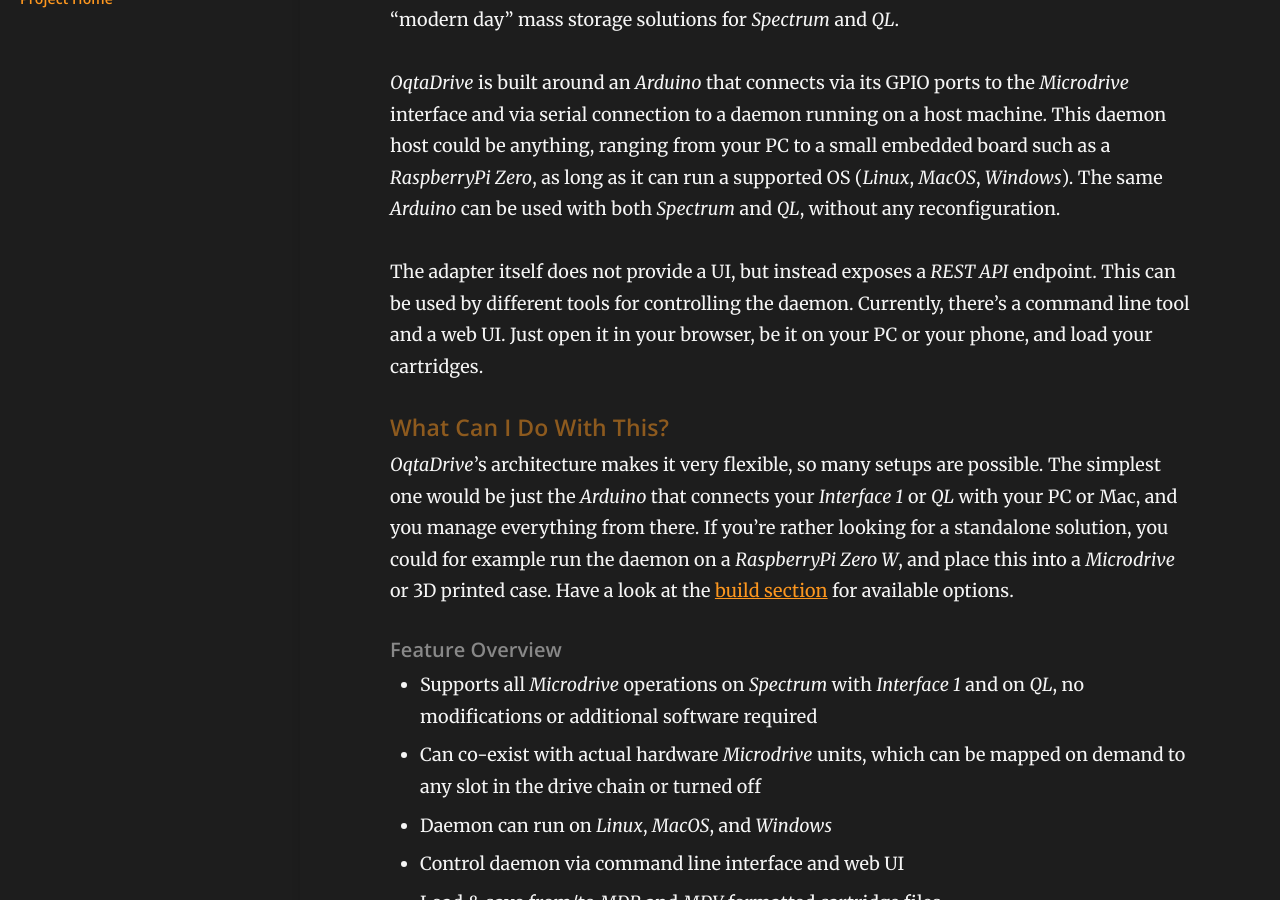
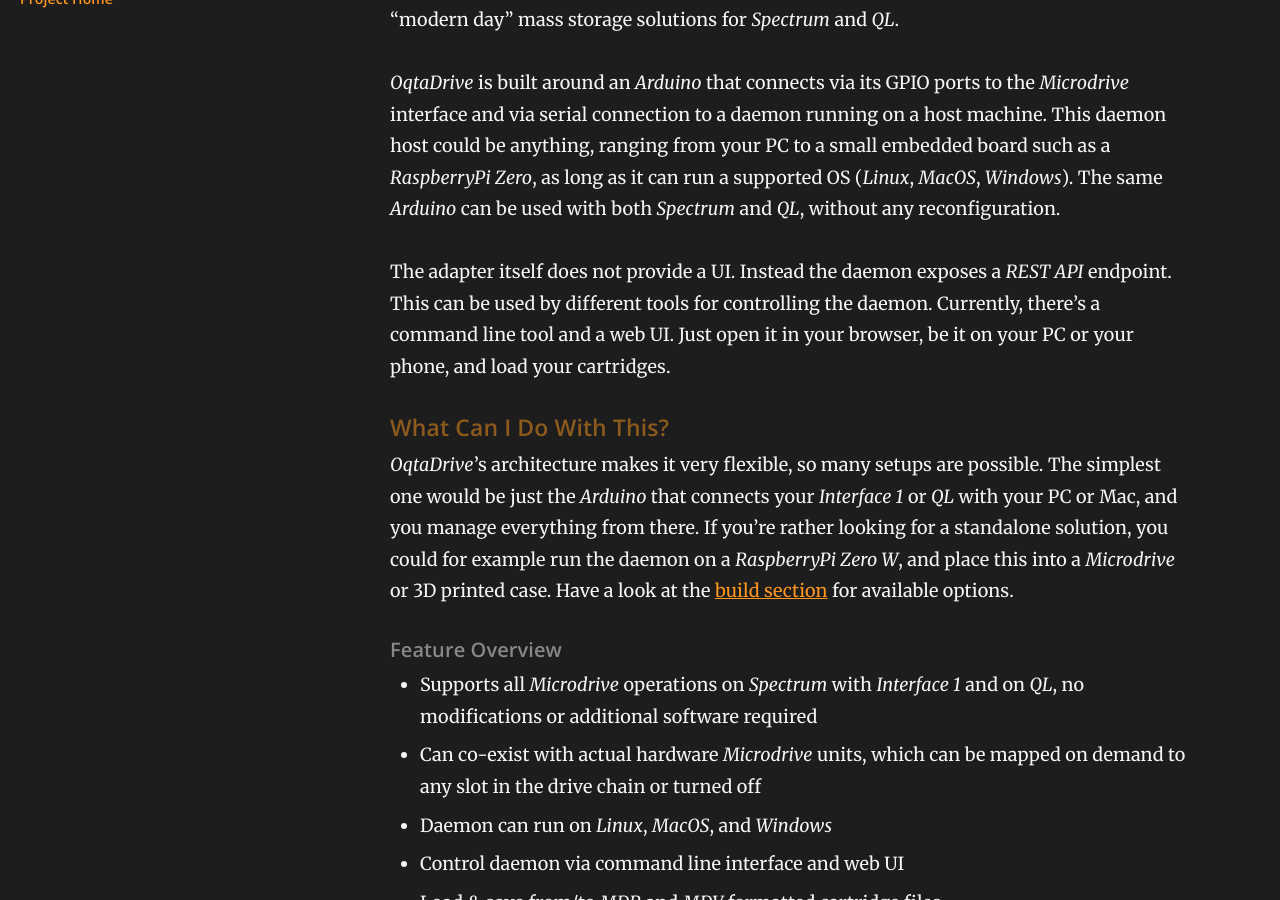
Before and after one commit to xelalexv/oqtadocs, a Jekyll site: the page built from _docs/01.overview/features.md, in a window 1280 px wide and 900 px high, scrolled down 764 px. Built offline with Jekyll 4.4.1, drawn with Linux system fonts in a browser that asks for light colours.

Commit message:
corrections

```diff
--- a/_docs/01.overview/features.md
+++ b/_docs/01.overview/features.md
@@ -11,7 +11,7 @@
 
 *OqtaDrive* is built around an *Arduino* that connects via its GPIO ports to the *Microdrive* interface and via serial connection to a daemon running on a host machine. This daemon host could be anything, ranging from your PC to a small embedded board such as a *RaspberryPi Zero*, as long as it can run a supported OS (*Linux*, *MacOS*, *Windows*). The same *Arduino* can be used with both *Spectrum* and *QL*, without any reconfiguration.
 
-The adapter itself does not provide a UI, but instead exposes a *REST API* endpoint. This can be used by different tools for controlling the daemon. Currently, there's a command line tool and a web UI. Just open it in your browser, be it on your PC or your phone, and load your cartridges.
+The adapter itself does not provide a UI. Instead the daemon exposes a *REST API* endpoint. This can be used by different tools for controlling the daemon. Currently, there's a command line tool and a web UI. Just open it in your browser, be it on your PC or your phone, and load your cartridges.
 
 #### What Can I Do With This?
 *OqtaDrive*'s architecture makes it very flexible, so many setups are possible. The simplest one would be just the *Arduino* that connects your *Interface 1* or *QL* with your PC or Mac, and you manage everything from there. If you're rather looking for a standalone solution, you could for example run the daemon on a *RaspberryPi Zero W*, and place this into a *Microdrive* or 3D printed case. Have a look at the [build section]({{site.baseurl}}/02.getting-started/build) for available options.
```
